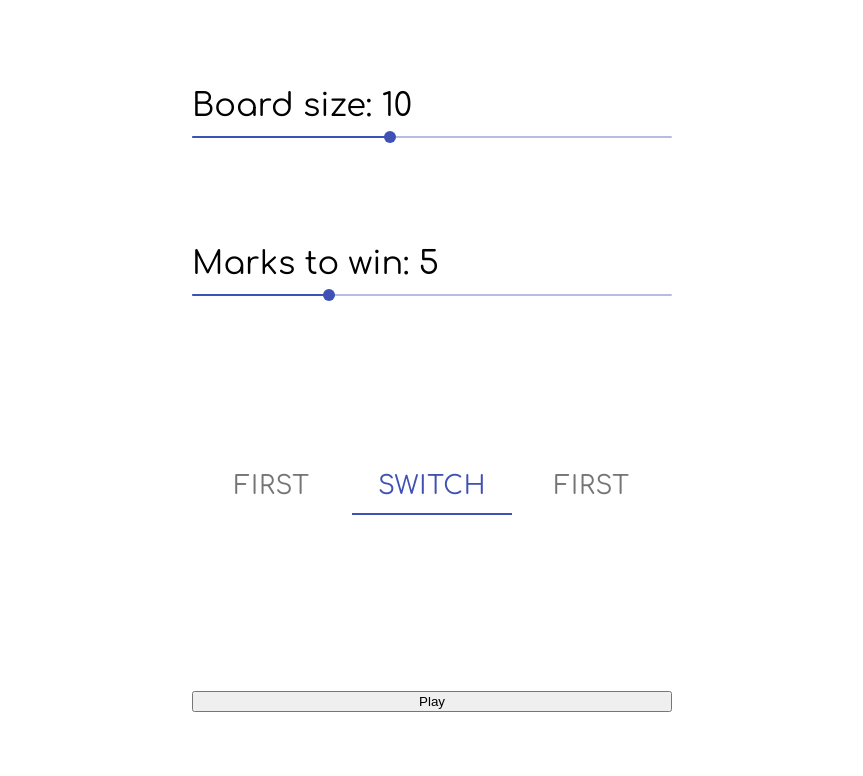
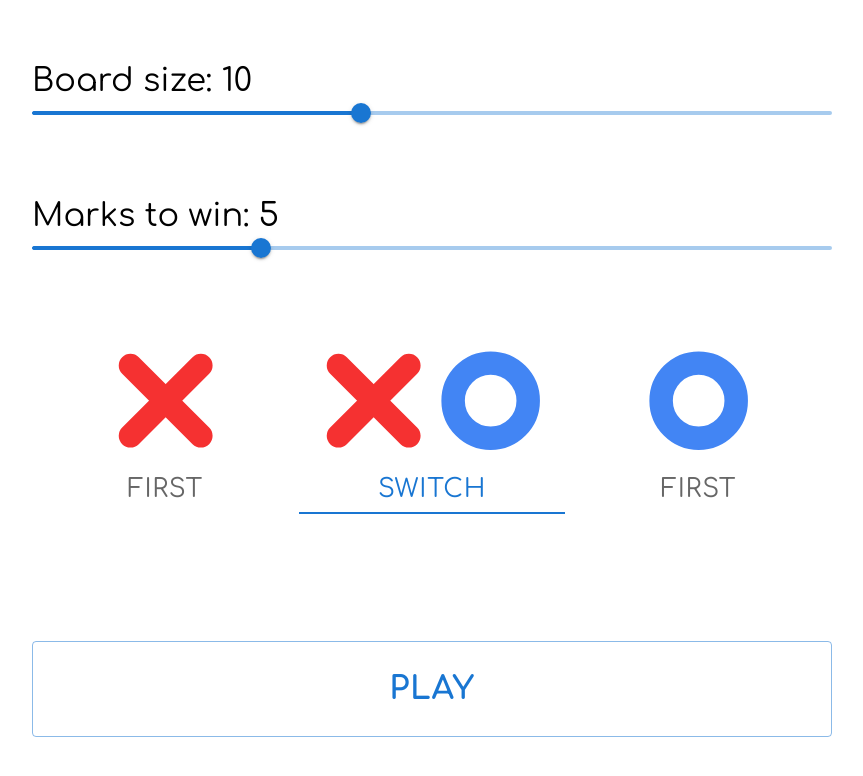
Before and after one commit to Solomka12/tic-tac-toe, a React (Create React App) app: page / in a window 1280 px wide. Shown: the top 776 px of the page, without its empty margins (208-1071 px from the left). Built offline with nearby package versions, Linux system fonts and the light colour scheme.

Commit message:
Update mui version and other packages

```diff
--- a/src/components/Menu.js
+++ b/src/components/Menu.js
@@ -1,4 +1,4 @@
-import {Slider, Tabs, Tab} from '@material-ui/core';
+import {Button, Slider, Tabs, Tab} from '@mui/material';
 
 import {useAppState, useAppActions} from '../contexts/AppStateContext';
 import {BOARD_SIZE} from "../constants";
@@ -61,7 +61,7 @@
             </div>
 
             <div className="menu-items">
-                <button onClick={() => setIsStarted(true)} className="menu-item">Play</button>
+                <Button onClick={() => setIsStarted(true)} className="menu-btn" size="large" variant="outlined">Play</Button>
             </div>
         </div>
     );
```
Also changed, not shown: package.json (+12 -10 lines), 1 other file (tests, documents, lock files or other folders).
